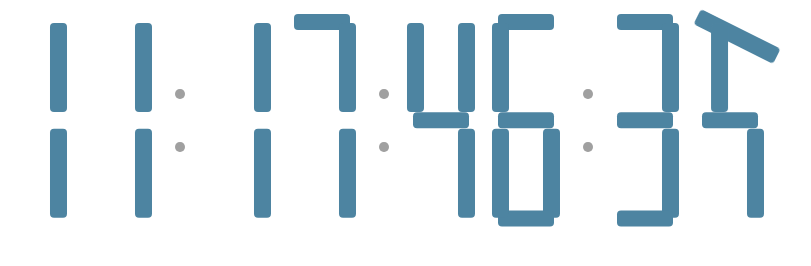
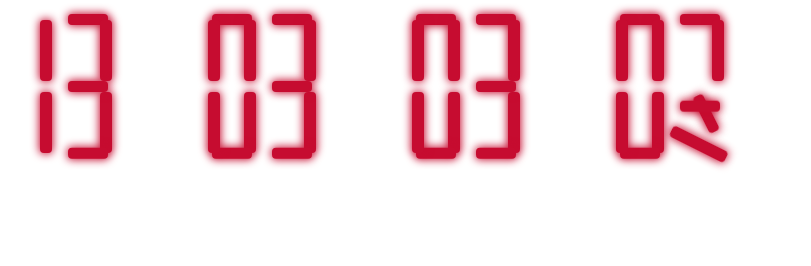
Before and after one commit to ievgenborodin/countdown-module, a plain HTML site: page index.html in a window 1280 px wide. Shown: the whole page, without its empty margins (258-1069 px from the left). Drawn offline with nearby package versions, Linux system fonts and the light colour scheme.

Commit message:
set seconds by date

```diff
--- a/countdown.css
+++ b/countdown.css
@@ -34,6 +34,7 @@
   position: relative;
   height: 100%;
   float: left;
+  opacity: 0;
 }
 .counter-dot{
   position: relative;
@@ -73,6 +74,7 @@
 .counter-part-inner{
   width: 100%;
   height: 100%;
-  background-color: #4d84a1;
+  background-color: #c60c30;
+  box-shadow: 0px 0px 8px 1px #c60c30;
   border-radius: 4px;
 }
--- a/countdown.js
+++ b/countdown.js
@@ -58,7 +58,23 @@ var Countdown = function(cfg){
       callback = cfg.callback || undefined;
       ratio = cfg.ratio;
     }
+
+    if (cfg.date)
+      seconds = dateToSeconds(cfg.date);
   };
+
+  function dateToSeconds(date)
+  {
+    var now, till,
+        d = date.split('-');
+
+    now = new Date();
+    till = new Date(d[0],d[1] - 1, d[2], 0, 0, 0);
+
+    rawSeconds = (till.getTime() - now.getTime()) / 1000;
+
+    return parseInt(rawSeconds);
+  }
 
   function startTime(){
     evalTime();
@@ -129,15 +145,15 @@ var Countdown = function(cfg){
     h = wrapBB.height;
 
     /* w */
-    wleftover = w % 45;
-    wpart = (w - wleftover) / 45;
+    wleftover = w % 63;
+    wpart = (w - wleftover) / 63;
     wrap.style.paddingLeft = parseInt(wleftover/2) + 'px';
 
     digitsBlock = document.getElementsByClassName('counter-digits-block');
     dotsBlock = document.getElementsByClassName('counter-dots-block');
     digitWrap = document.getElementsByClassName('counter-digit-wrap');
     altArrStyleProp(digitsBlock, 'width', (wpart*9) + 'px');
-    altArrStyleProp(dotsBlock, 'width', (wpart*3) + 'px');
+    altArrStyleProp(dotsBlock, 'width', (wpart*8) + 'px');
     altArrStyleProp(digitWrap, 'width', (wpart*4) + 'px');
 
     countdownBlock = document.getElementsByClassName('countdown')[0];
@@ -196,7 +212,7 @@ var Countdown = function(cfg){
 
     /* trigger if seconds change */
     if(time.getSeconds() !== tmpSeconds){
-      if (currSeconds === 0){
+      if (currSeconds == 0){
         if (days + currHours + currMinutes){
           currSeconds = 59;
           sendDigits("seconds", currSeconds+'');
--- a/index.html
+++ b/index.html
@@ -25,7 +25,7 @@
 /* ... script ... */
   var countdown = new Countdown({
     wrapId: 'myDiv',
-    seconds: 9999999,
+    date: '2017-02-01',
     callback: callback,
 		ratio: 3
   });
```
